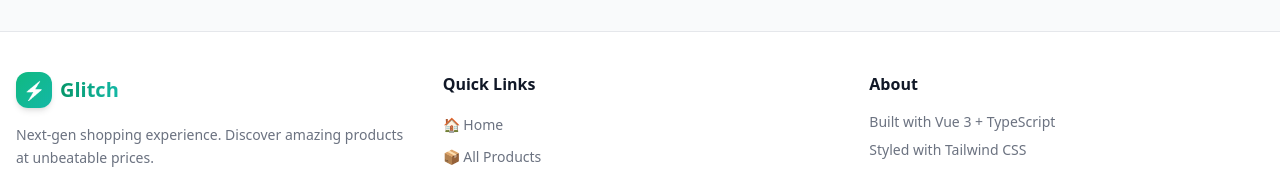
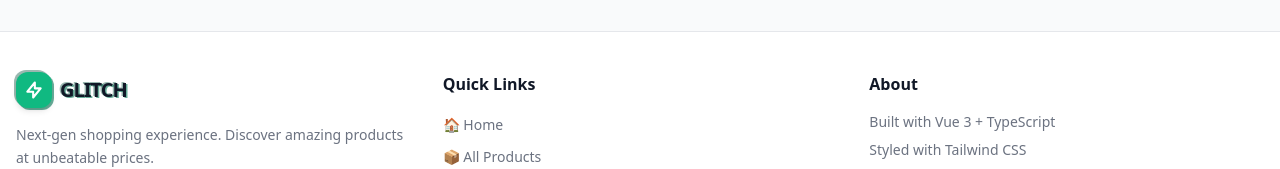
Before and after one commit to justinharshan7/GUI_Project, a Vue app: page / in a window 1280 px wide. Shown: the part 709-878 px from the top of the page. Built offline with nearby package versions, Linux system fonts and the light colour scheme; no server answers.

Commit message:
Update footer with glitch logo

```diff
--- a/src/components/Footer.vue
+++ b/src/components/Footer.vue
@@ -7,11 +7,23 @@
         <!-- Brand Section -->
         <div>
           <div class="flex items-center gap-2 mb-4">
-            <div class="w-9 h-9 bg-gradient-to-br from-emerald-500 to-teal-500 rounded-xl flex items-center justify-center shadow-md">
-              <span class="font-bold text-lg" style="filter: sepia(1) saturate(3) hue-rotate(180deg) brightness(1.5);">⚡</span>
-            </div>
-            <span class="text-xl font-bold bg-gradient-to-r from-emerald-600 to-teal-500 bg-clip-text text-transparent">Glitch</span>
-          </div>
+  <!-- Glitch Logo Box -->
+  <div class="relative w-9 h-9 flex-shrink-0">
+    <div class="absolute inset-0 bg-emerald-700 rounded-xl translate-x-0.5 translate-y-0.5 opacity-60"></div>
+    <div class="absolute inset-0 bg-emerald-900 rounded-xl -translate-x-0.5 -translate-y-0.5 opacity-40"></div>
+    <div class="relative w-9 h-9 bg-emerald-500 rounded-xl flex items-center justify-center shadow-md">
+      <svg class="w-5 h-5 text-white" fill="none" stroke="currentColor" viewBox="0 0 24 24">
+        <path stroke-linecap="round" stroke-linejoin="round" stroke-width="2.5" d="M13 10V3L4 14h7v7l9-11h-7z" />
+      </svg>
+    </div>
+  </div>
+  <!-- Glitch Text -->
+  <div class="relative">
+    <span class="absolute top-0 left-0 text-xl font-black uppercase tracking-tighter text-emerald-700 opacity-60" style="transform: translate(1.5px, 1px);">Glitch</span>
+    <span class="absolute top-0 left-0 text-xl font-black uppercase tracking-tighter text-emerald-900 opacity-40" style="transform: translate(-1.5px, -1px);">Glitch</span>
+    <span class="relative text-xl font-black uppercase tracking-tighter text-gray-900 dark:text-white">Glitch</span>
+  </div>
+</div>
           <p class="text-gray-500 dark:text-gray-400 text-sm leading-relaxed">
             Next-gen shopping experience. Discover amazing products at unbeatable prices.
           </p>
```
